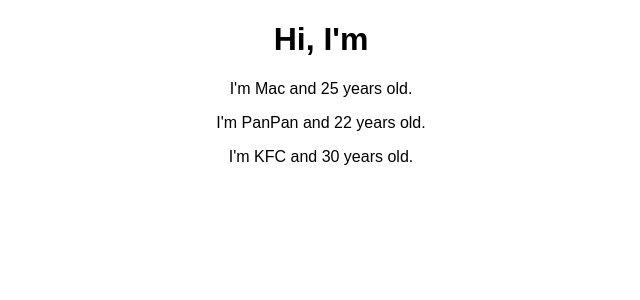
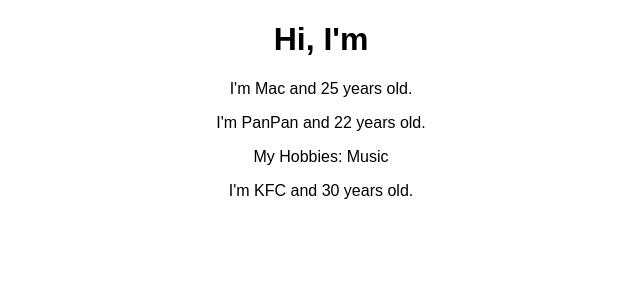
Before and after one commit to NightThinker/react-create-app, a React (Create React App) app: page / in a window 1280 px wide. Shown: the top 300 px of the page, without its empty margins (319-959 px from the left). Built offline with nearby package versions, Linux system fonts and the light colour scheme.

Commit message:
children props

```diff
--- a/src/person/person.js
+++ b/src/person/person.js
@@ -1,5 +1,12 @@
 import React from 'react';
 
-const person = (props) =>  <p>I'm {props.name} and {props.age} years old.</p>
+const person = (props) =>  {
+  return (
+    <div>
+      <p>I'm {props.name} and {props.age} years old.</p>
+      <p>{props.children}</p>
+    </div>
+  )
+}
 
 export default person
```
